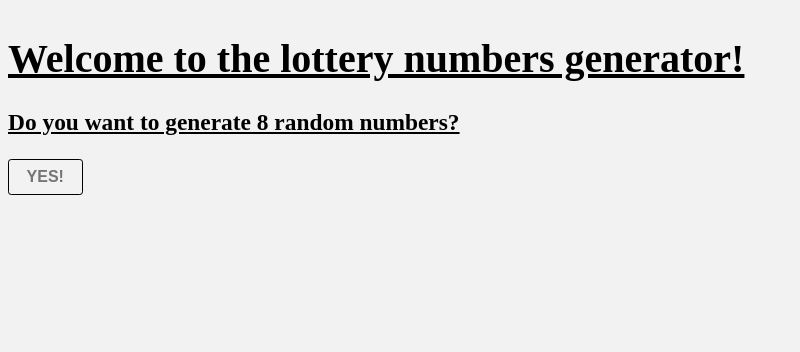
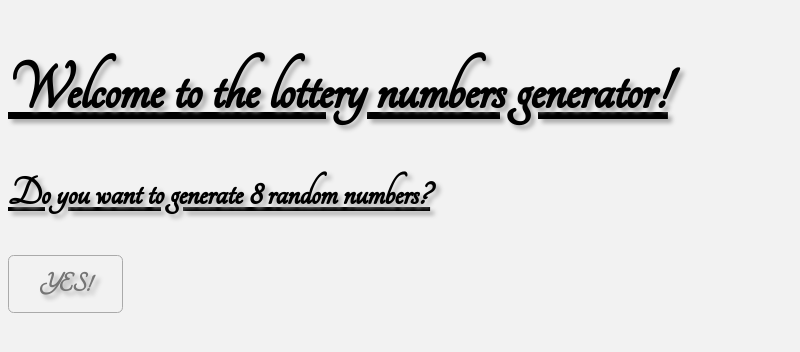
Before and after one commit to Dev-rick/text_for_google_sdk, a Python web app: template Lottery_jinja/templates/lottery.html in a window 1280 px wide. Shown: the top 352 px of the page, without its empty margins (0-800 px from the left). Run offline with Jinja, Linux system fonts and the light colour scheme; the template is opened without the code that fills it, so the values that code supplies are empty.

Commit message:
Adding another font to /lottery_ninja

```diff
--- a/Lottery_jinja/assets/style.css
+++ b/Lottery_jinja/assets/style.css
@@ -1,6 +1,12 @@
+.underline {
+    text-decoration: underline;
+}
+
 body{
     background-color: #F2F2F2;
-font-size: 20px;
+    font-family: 'Tangerine', serif;
+    font-size: 35px;
+    text-shadow: 4px 4px 4px #aaa;
 }
 
 header {
@@ -15,12 +21,11 @@ header {
 
 #YesButton {
     display: inline-block;
-  border: 1px solid black;
+    border: 1px solid #aaa;
     padding: 0.5em 1.1em;
     text-decoration: none;
     color: #757575;
     background-color: #F2F2F2;
-  font-family: arial, sans-serif;
     font-size: 0.8em;
     font-weight: 600;
     border-radius: 0.2em;
--- a/Lottery_jinja/templates/gen_numbers.html
+++ b/Lottery_jinja/templates/gen_numbers.html
@@ -3,6 +3,9 @@
 <head>
     <meta charset="UTF-8">
     <link type="text/css" rel="stylesheet" href="assets/style.css" />
+    <link rel="stylesheet" type="text/css"
+          href="https://fonts.googleapis.com/css?family=Tangerine">
+
     <title>gen_numbers</title>
 </head>
 <body>
@@ -15,7 +18,7 @@
 
     <hr>
 
-    <p>Or written by bullet points:</p>
+    <p class="underline">Or written by bullet points:</p>
     <ul>
     {% for number in list_of_gen_numbers %}
         <li>{{ number }}</li>
--- a/Lottery_jinja/templates/lottery.html
+++ b/Lottery_jinja/templates/lottery.html
@@ -2,14 +2,17 @@
 <html lang="en">
 <head>
     <meta charset="UTF-8">
-      <link type="text/css" rel="stylesheet" href="assets/style.css" />
+    <link type="text/css" rel="stylesheet" href="assets/style.css" />
+    <link rel="stylesheet" type="text/css"
+          href="https://fonts.googleapis.com/css?family=Tangerine">
+
     <title>Lottery</title>
 </head>
 <body>
     <header>
         <h1>Welcome to the lottery numbers generator!</h1>
         <h3>Do you want to generate 8 random numbers?</h3>
-        <a href="/lottery"><button id="YesButton">YES!</button></a>
+        <a href="/lottery" id="YesButton">YES!</a>
     </header>
     <footer>
         <span class="rightfooter">
@@ -17,7 +20,4 @@
         </span>
     </footer>
 </body>
-
-
-</body>
 </html>
```
Also changed, not shown: 2 other files. Lines whose indentation alone changed are shown as unchanged.
